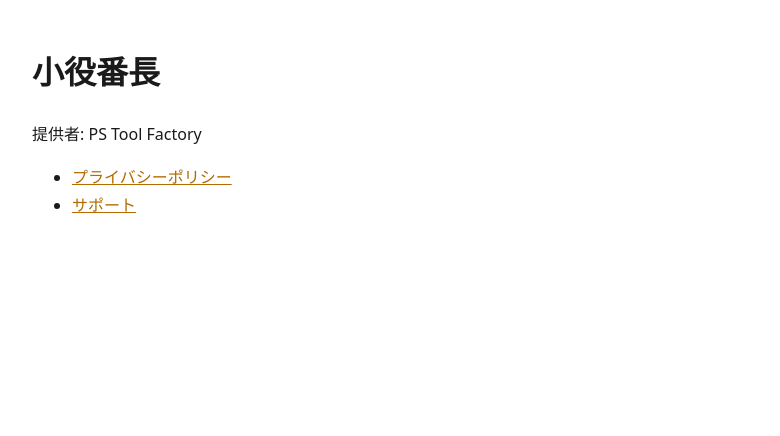
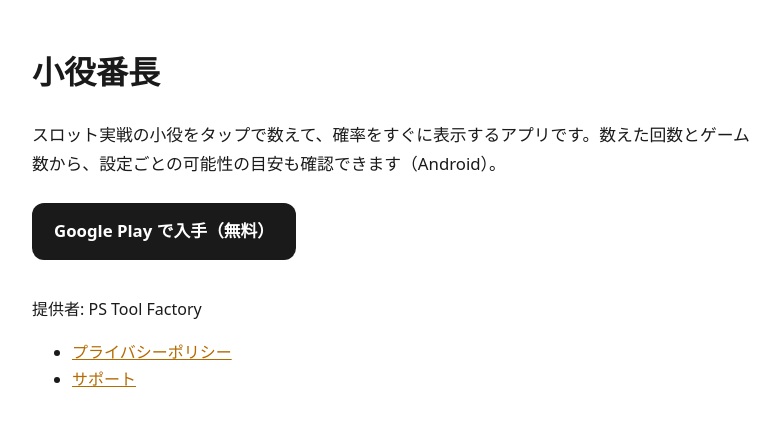
Before and after one commit to luckys4900/koyaku-counter-site, a plain HTML site: page index.html in a window 1280 px wide. Shown: the whole page, without its empty margins (248-1028 px from the left). Drawn offline with Linux system fonts and the light colour scheme.

Commit message:
トップに説明と Google Play へのリンク（utm_source=site）を追加（下書き・未公開）

```diff
--- a/index.html
+++ b/index.html
@@ -8,10 +8,15 @@
   body { font-family: system-ui, -apple-system, "Hiragino Sans", "Noto Sans JP", sans-serif; max-width: 720px; margin: 0 auto; padding: 24px 16px; line-height: 1.7; color: #1a1a1a; background: #fff; }
   @media (prefers-color-scheme: dark) { body { color: #e8e8e8; background: #0e1116; } a { color: #ffb020; } }
   a { color: #b36b00; }
+  .lead { font-size: 1.05rem; }
+  .play { display: inline-block; margin: 8px 0 20px; padding: 14px 22px; border-radius: 12px; background: #1a1a1a; color: #fff; font-weight: 700; text-decoration: none; font-size: 1.05rem; }
+  @media (prefers-color-scheme: dark) { .play { background: #ffb020; color: #111; } }
 </style>
 </head>
 <body>
 <h1>小役番長</h1>
+<p class="lead">スロット実戦の小役をタップで数えて、確率をすぐに表示するアプリです。数えた回数とゲーム数から、設定ごとの可能性の目安も確認できます（Android）。</p>
+<p><a class="play" href="https://play.google.com/store/apps/details?id=jp.pstool.koyaku&amp;referrer=utm_source%3Dsite%26utm_medium%3Dweb%26utm_campaign%3Dsite_top">Google Play で入手（無料）</a></p>
 <p>提供者: PS Tool Factory</p>
 <ul>
   <li><a href="privacy/">プライバシーポリシー</a></li>
```
